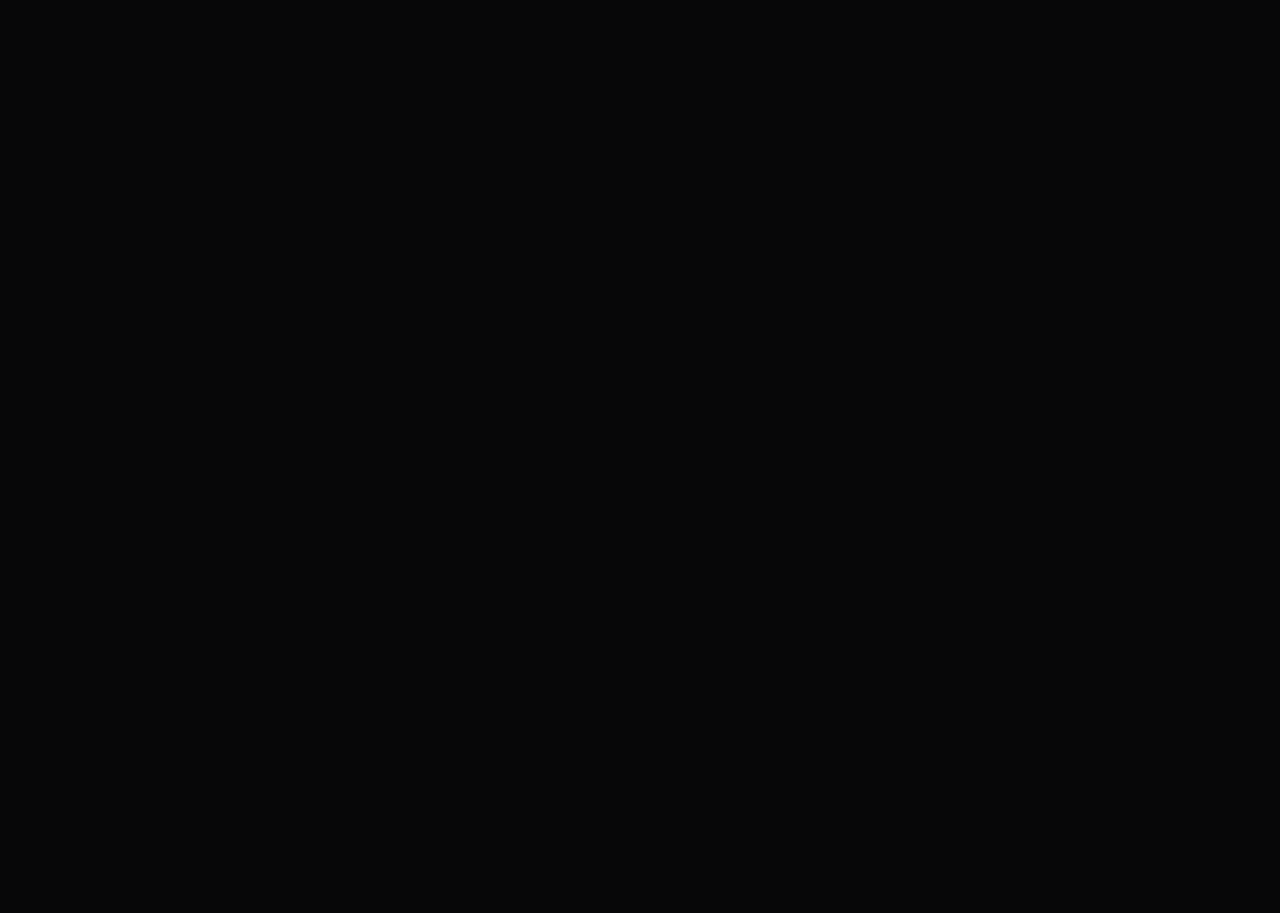
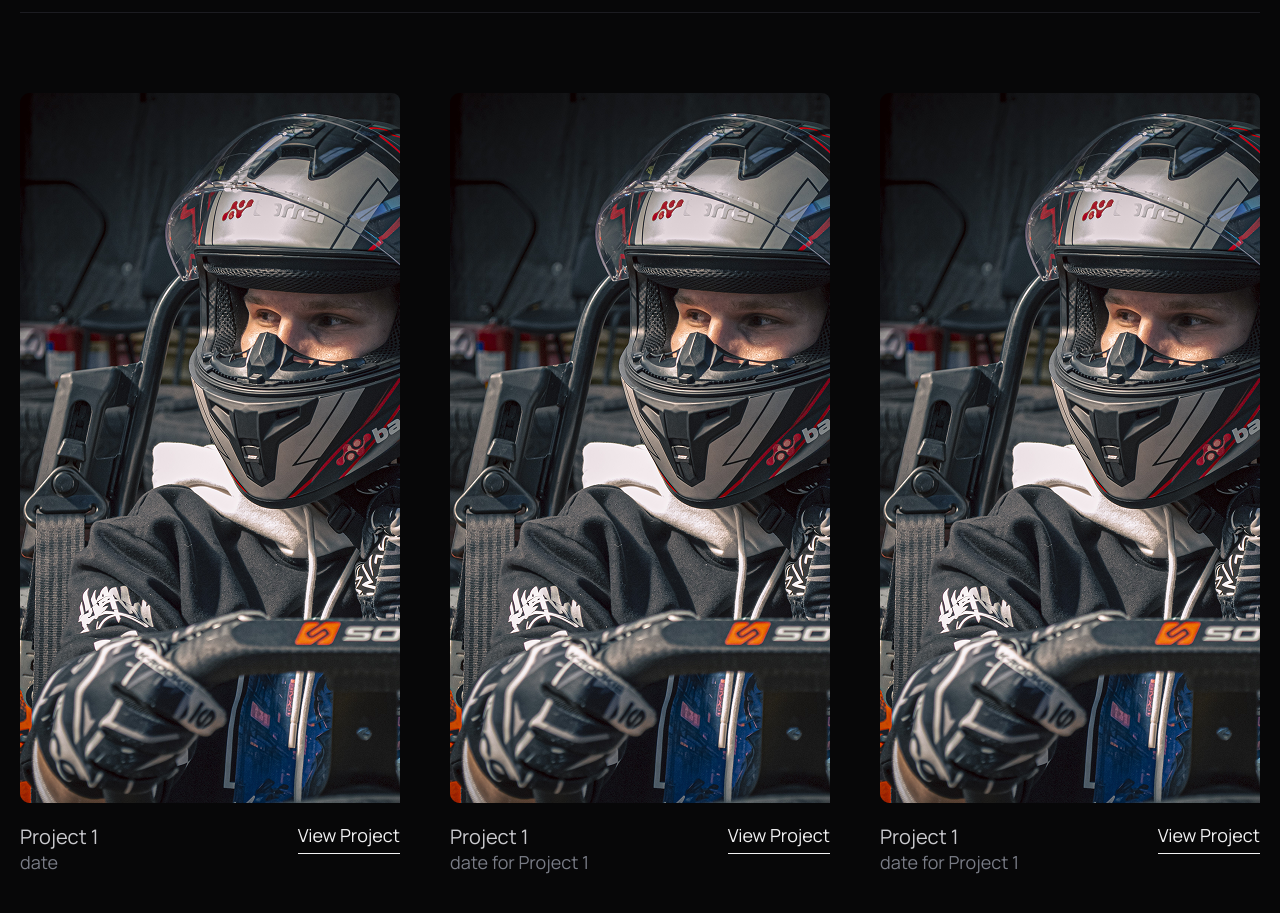
Before and after one commit to KraYFS/newPortfolio, a Next.js app: page / in a window 1280 px wide. Shown: the part 3597-4510 px from the top of the page. Before the commit the page ends 3300 px from the top, so only its background shows below. Built offline with nearby package versions, Linux system fonts and the light colour scheme.

Commit message:
added simulation of data from a database

```diff
--- a/app/(Home)/page.tsx
+++ b/app/(Home)/page.tsx
@@ -4,6 +4,7 @@ import './styles.scss'
 
 import AboutSection from './sections/About/AboutSection'
 import HeroSection from './sections/Hero/HeroSection'
+import PortfolioSection from './sections/portfolio/PortfolioSection'
 import ServicesSection from './sections/Services/ServicesSection'
 
 export default function Home() {
@@ -13,6 +14,7 @@ export default function Home() {
         <HeroSection />
         <AboutSection />
         <ServicesSection />
+        <PortfolioSection />
       </div>
     </main>
   )
--- /dev/null
+++ b/app/(Home)/sections/portfolio/PortfolioSection.tsx
@@ -0,0 +1,62 @@
+import SwiperSection from '@/app/components/SwiperSection/SwiperSection'
+import PreviewProject from '@/app/components/UI/PreviewProject/PreviewProject'
+import project1Img from '@/public/about.png'
+
+export default function PortfolioSection() {
+  return (
+    <section>
+      <SwiperSection
+        slidesPerView={3}
+        title='View my portfolio of work'
+        subtitle='Portfolio'
+        buttonText='View All Projects'
+        buttonHref='/portfolio'
+        gap={50}
+        slides={[
+          <PreviewProject
+            key='project1'
+            image={project1Img}
+            title='Project 1'
+            date='date'
+            href='/projects/1'
+          />,
+          <PreviewProject
+            key='project1'
+            image={project1Img}
+            title='Project 1'
+            date='date for Project 1'
+            href='/projects/1'
+          />,
+          <PreviewProject
+            key='project1'
+            image={project1Img}
+            title='Project 1'
+            date='date for Project 1'
+            href='/projects/1'
+          />,
+          <PreviewProject
+            key='project1'
+            image={project1Img}
+            title='Project 1'
+            date='date for Project 1'
+            href='/projects/1'
+          />,
+          <PreviewProject
+            key='project1'
+            image={project1Img}
+            title='Project 1'
+            date='date for Project 1'
+            href='/projects/1'
+          />,
+          <PreviewProject
+            key='project1'
+            image={project1Img}
+            title='Project 1'
+            date='date for Project 1'
+            href='/projects/1'
+          />
+        ]}
+      />
+    </section>
+  )
+}
```
